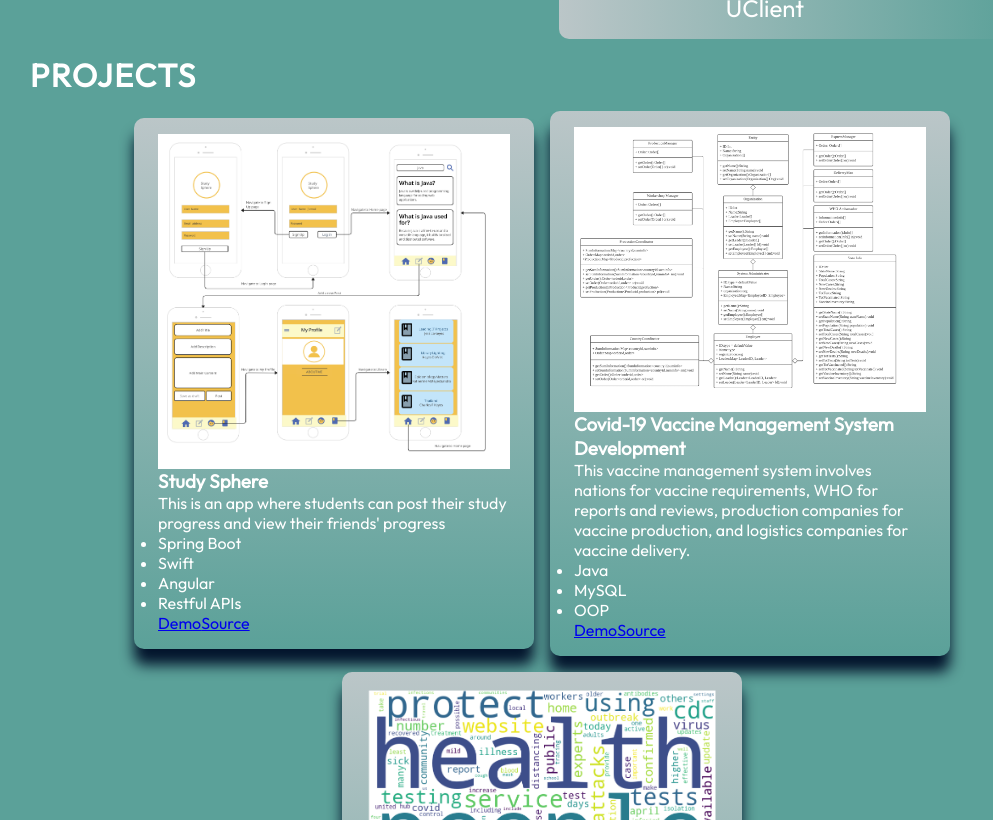
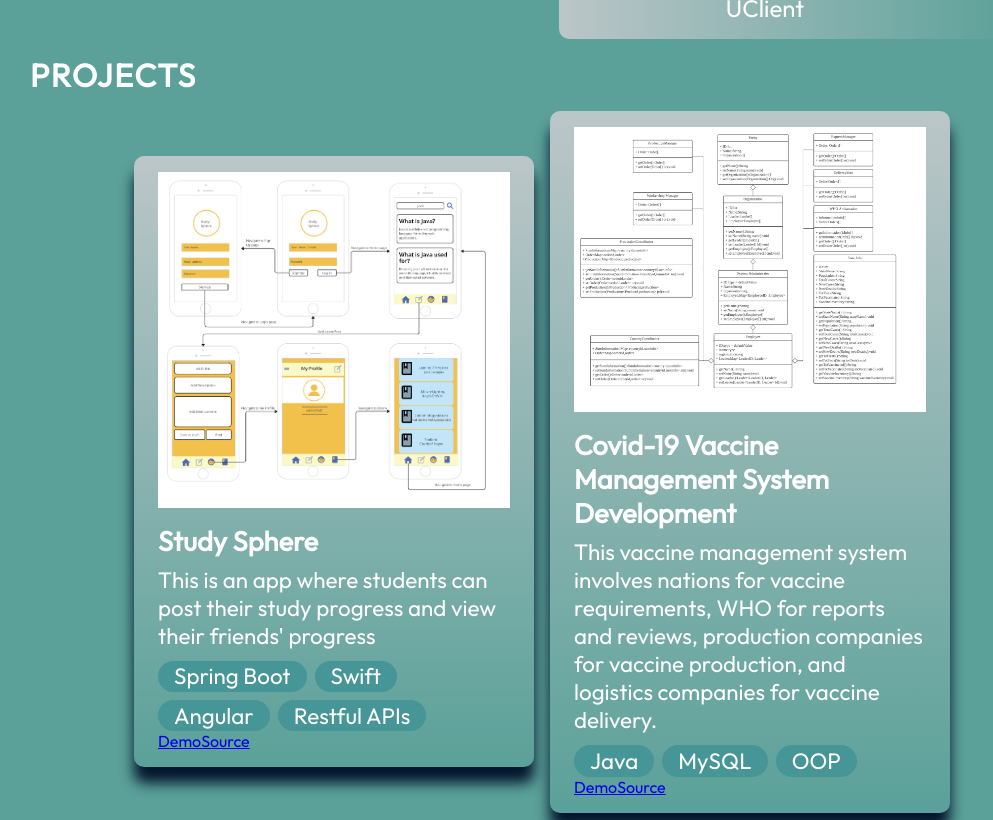
Before and after one commit to XiaoyangJin/Portfolio_React_JS, a React (Vite) app in the folder portfolio-xiaoyang/: page / in a window 1280 px wide. Shown: the part 1980-2800 px from the top of the page, without its empty margins (98-1091 px from the left). Built offline with nearby package versions, Linux system fonts and the light colour scheme.

Commit message:
Render main content text

```diff
--- a/portfolio-xiaoyang/src/components/Projects/ProjectCard.module.css
+++ b/portfolio-xiaoyang/src/components/Projects/ProjectCard.module.css
@@ -11,3 +11,40 @@
     padding: 1rem 1.5rem;
     max-width: 25rem;
 }
+
+.image {
+    margin-bottom: 1rem;
+}
+
+.title {
+    font-size: 1.7rem;
+    font-weight: 700;
+}
+
+.description {
+    margin-top: 0.5rem;
+
+    font-size: 1.4rem;
+    font-weight: 400;
+}
+
+.skills {
+    width: 100%;
+    margin-top: 0.7rem;
+
+    display: flex;
+    flex-direction: row;
+    flex-wrap: wrap;
+
+    gap: 0.5rem;
+    list-style: none;
+}
+
+.skill {
+    font-size: 1.4rem;
+    font-weight: 400;
+
+    border-radius: 100px;
+    background-color: var(--color-dark);
+    padding: 0.1rem 1rem;
+}
```
